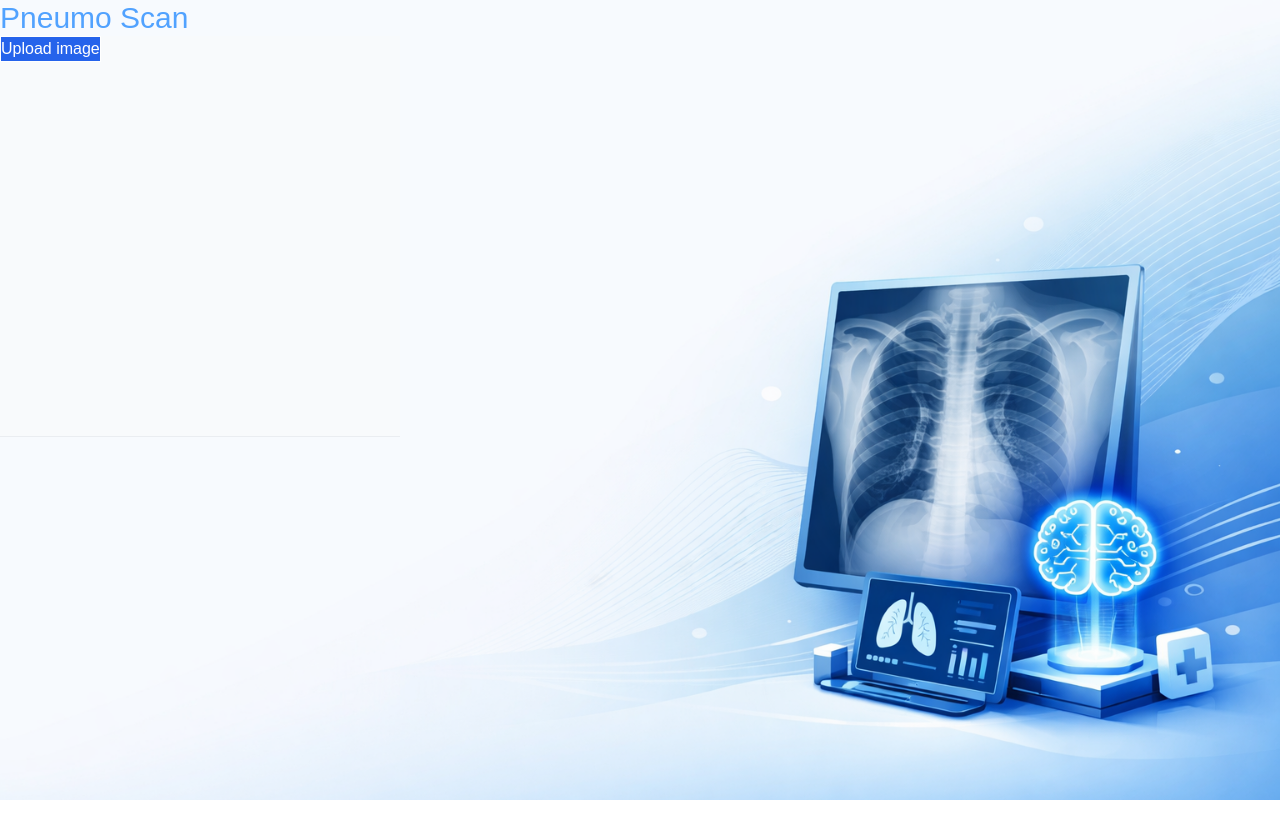
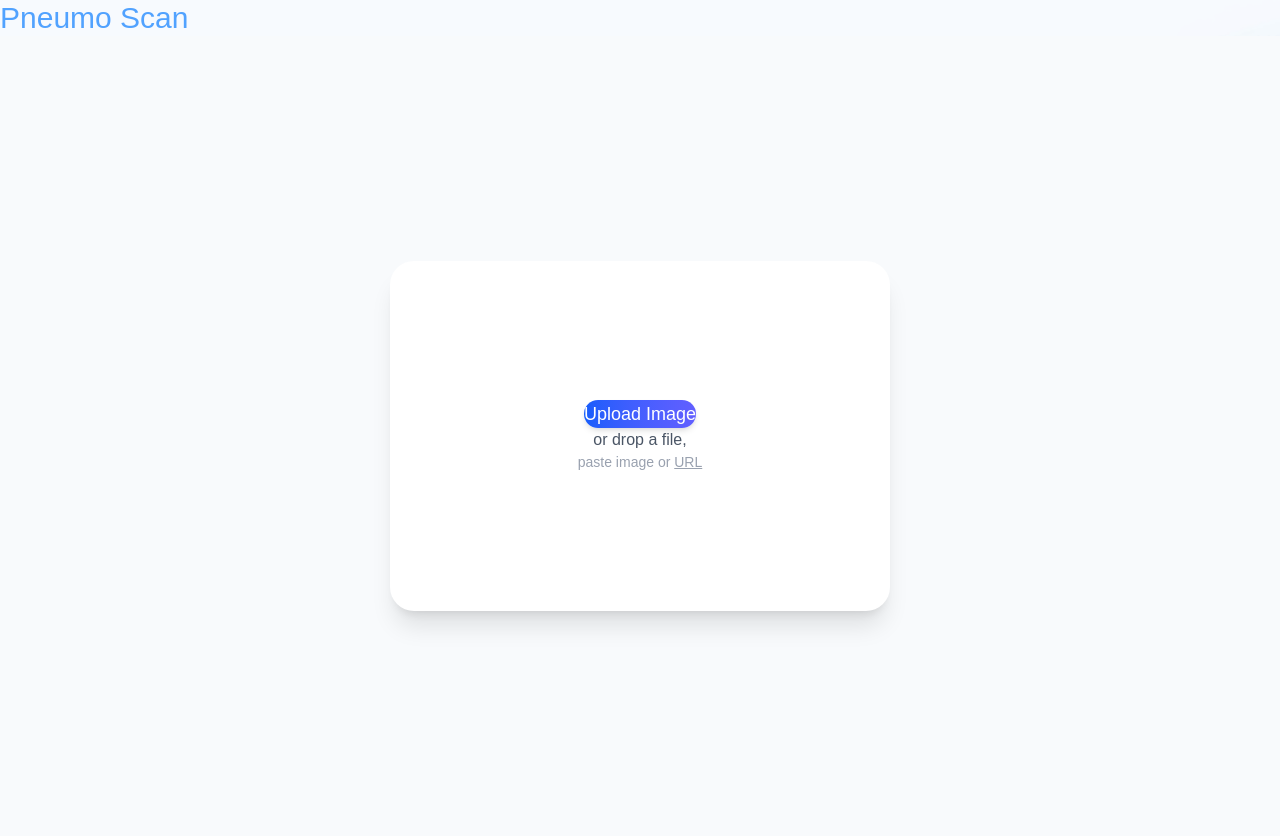
Before and after one commit to yusuf-codes10/pneumo-scan, a Vue app in the folder client/: page /classify in a window 1280 px wide. Before the commit the page ends 800 px from the top, so only its background shows below. Built offline with nearby package versions, Linux system fonts and the light colour scheme.

Commit message:
drop the image section

```diff
--- a/client/src/views/ClassifyView.vue
+++ b/client/src/views/ClassifyView.vue
@@ -1,15 +1,36 @@
 <script setup>
-
 </script>
 
 <template>
-  <div>
-    <div class="w-100 h-100 bg-[#F8FAFC] shadow-2xs">
-      <button class="block px-2 py-1 mx-auto  bg-[#2563EB] hover:bg-[#366bde] text-white cursor-pointer border rounded-2">Upload image</button>
+  <div class="min-h-screen flex items-center justify-center bg-[#F8FAFC]">
+
+    <!-- Card -->
+    <div class="w-125 h-87.5 bg-white rounded-3xl shadow-xl flex flex-col items-center justify-center text-center p-8">
+
+      <!-- Upload Button -->
+      <button
+        class="px-10 py-3 bg-linear-to-r from-blue-600 to-indigo-500
+               hover:from-blue-700 hover:to-indigo-600
+               text-white text-lg font-medium
+               rounded-full shadow-md transition duration-200"
+      >
+        Upload Image
+      </button>
+
+      <!-- Text -->
+      <p class="mt-6 text-gray-600 text-base">
+        or drop a file,
+      </p>
+
+      <p class="text-sm text-gray-400 mt-1">
+        paste image or
+        <span class="underline cursor-pointer hover:text-gray-600">URL</span>
+      </p>
+
     </div>
+
   </div>
 </template>
 
 <style scoped>
-
 </style>
```
